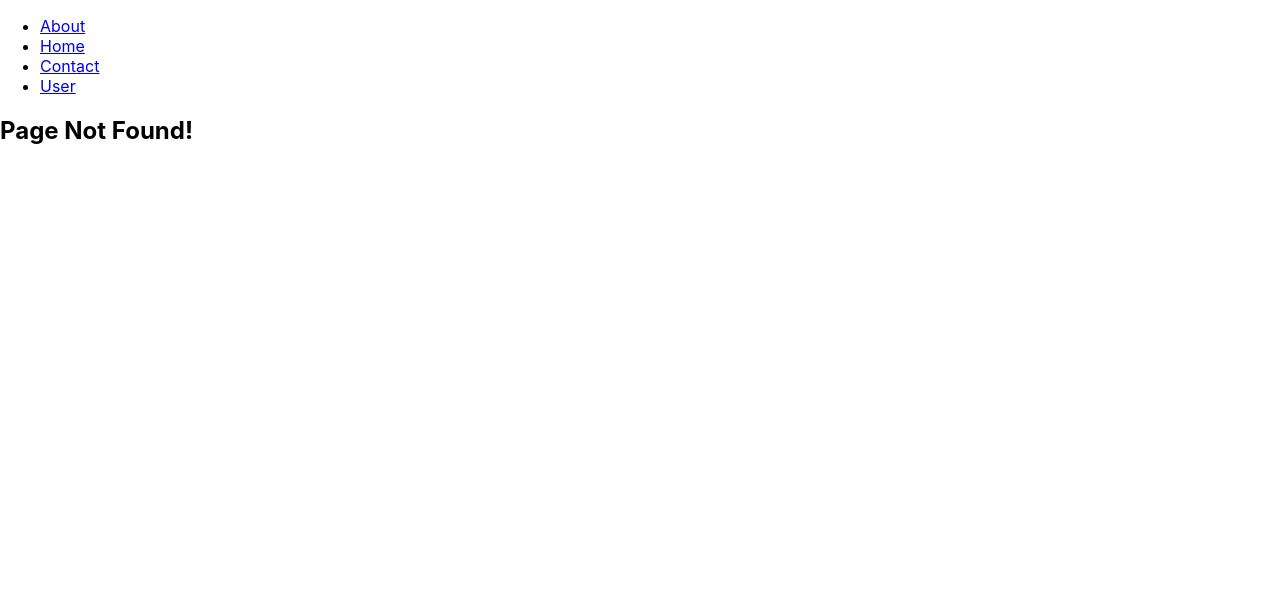
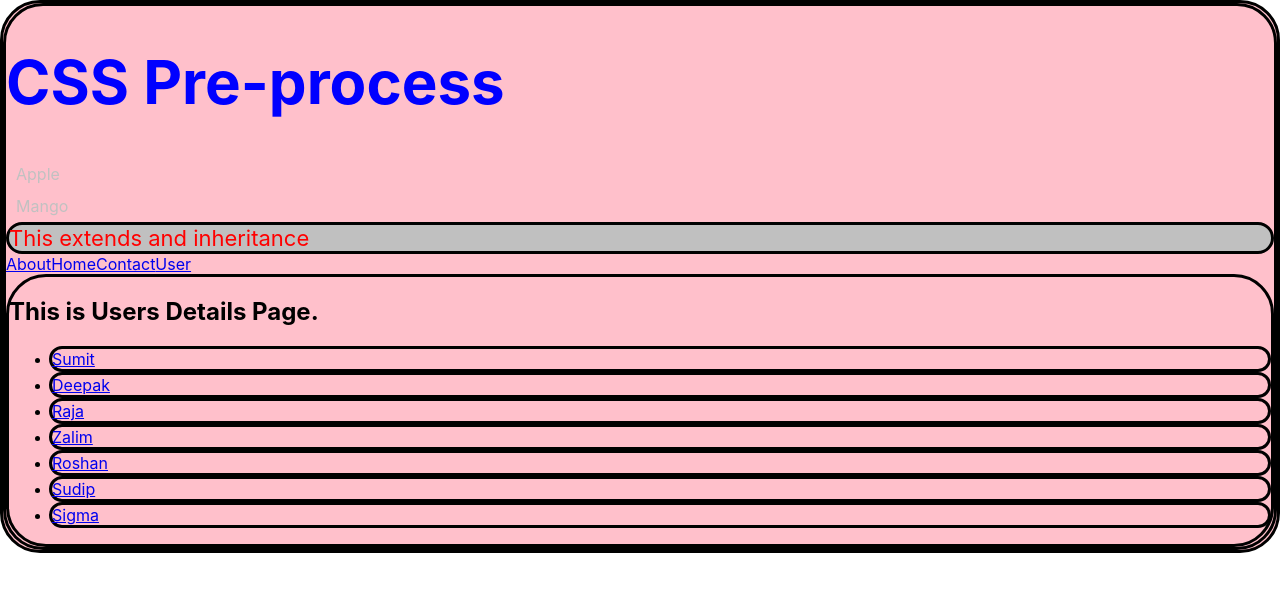
Before and after one commit to ravikr1310/interviewTaskForReactjs, a React (Create React App) app: page /user/1 in a window 1280 px wide. Before the commit this address had no page. Shown: the top 592 px of the page. Built offline with nearby package versions, Linux system fonts and the light colour scheme.

Commit message:
modified code

```diff
--- a/package.json
+++ b/package.json
@@ -9,6 +9,7 @@
     "react": "^17.0.2",
     "react-dom": "^17.0.2",
     "react-scripts": "4.0.3",
+    "sass": "^1.45.0",
     "web-vitals": "^1.1.2"
   },
   "scripts": {
--- a/src/App.js
+++ b/src/App.js
@@ -1,5 +1,6 @@
 
 import './App.css';
+import './Assets/my-sass.scss';
 import Layout from './components/Layout/Layout';
 import { BrowserRouter as Router, Switch, Route, Routes } from "react-router-dom";
 import Home from './components/Home/Home';
@@ -9,25 +10,31 @@ import NotFound from './components/PageNotFound/NotFound';
 import Users from './components/Users/Users';
 
 function App() {
-  const users = [
-    { id: 1, name: "Sumit", email: "sumit@gmail.com" },
-    { id: 2, name: "Deepak", email: "deepak@gmail.com" },
-    { id: 3, name: "Raja", email: "raja@gmail.com" },
-    { id: 4, name: "Zalim", email: "zalim@gmail.com" },
-    { id: 5, name: "Roshan", email: "roshan@gmail.com" },
-    { id: 6, name: "Sudip", email: "sudip@gmail.com" },
-    { id: 7, name: "Sigma", email: "sigma@gmail.com" },
-  ]
+
+  const test = "Ravi Kumar";
   return (
     <div>
+
+        <h1>CSS Pre-process</h1>
+        <nav>
+          <ul>
+            <li>
+              <a href="#">Apple</a>
+              <a href="#">Mango</a>
+            </li>
+          </ul>
+        </nav>
+        <div className='container'>
+          This extends and inheritance
+        </div>
         <Router>
           <Layout />
           <Routes>
-          <Route exact path="/" element={<Home />} />
+            <Route exact path="/" element={<Home/>} />
             <Route path="/about" element={<About />} />
             <Route path="/contact" element={<Contact />} />
-          <Route path="/user" element={<Users userdata={users}/>}/>
-          <Route path="*" exact element={<NotFound/>}/>
+            <Route path="/user/:ids" element={<Users />} />
+            <Route path="*" exact element={<NotFound />} />
           </Routes>
         </Router>
       </div>
--- /dev/null
+++ b/src/Assets/_extendsInheritance.scss
@@ -0,0 +1,6 @@
+.container-wrap{
+    background-color: silver;
+    font-size: 22px;
+    border-radius: 40px;
+    color:red;
+}
--- /dev/null
+++ b/src/Assets/_mixinGlobal.scss
@@ -0,0 +1,11 @@
+@mixin text-style{
+    color:blue;
+    font-weight: bold;
+    font-size: 60px;
+}
+
+@mixin custom-border-radius($radius){
+    border-radius: $radius;
+    background-color: pink;
+    border:3px solid #000;
+}
--- /dev/null
+++ b/src/Assets/_variables.scss
@@ -0,0 +1 @@
+$myColor: #c1c1c1;
--- /dev/null
+++ b/src/Assets/my-sass.scss
@@ -0,0 +1,33 @@
+@import 'variables';
+@import 'mixinGlobal';
+@import 'extendsInheritance';
+
+h1 {
+  @include text-style;
+}
+
+nav {
+  ul{
+    margin:0;
+    padding:0;
+    list-style:none
+  }
+  li{
+    display: inline-block;
+  }
+  a{
+    display: block;
+    padding:6px 10px;
+    text-decoration: none;
+    color: $myColor;
+
+  }
+}
+
+div{
+  @include custom-border-radius(40px)
+}
+
+.container{
+  @extend .container-wrap
+}
--- /dev/null
+++ b/src/GlobalVariable.js
@@ -0,0 +1,15 @@
+import { createContext } from 'react';
+
+const users = [
+    { id: 1, name: "Sumit", email: "sumit@gmail.com" },
+    { id: 2, name: "Deepak", email: "deepak@gmail.com" },
+    { id: 3, name: "Raja", email: "raja@gmail.com" },
+    { id: 4, name: "Zalim", email: "zalim@gmail.com" },
+    { id: 5, name: "Roshan", email: "roshan@gmail.com" },
+    { id: 6, name: "Sudip", email: "sudip@gmail.com" },
+    { id: 7, name: "Sigma", email: "sigma@gmail.com" },
+  ]
+
+const UserContext = createContext(users);
+
+export default UserContext;
--- a/src/components/Home/Home.js
+++ b/src/components/Home/Home.js
@@ -1,6 +1,10 @@
+import UserContext from '../../GlobalVariable'
+import { useContext } from 'react';
+
 function Home(){
+    const value = useContext(UserContext);
     return(
-        <h2>This is home page.</h2>
+        <h2>This is home page.{value.name}</h2>
     )
 }
 export default Home;
--- a/src/components/Layout/Layout.js
+++ b/src/components/Layout/Layout.js
@@ -1,24 +1,15 @@
 import {Outlet, Link} from 'react-router-dom';
 
 function Layout(){
+    const ids = 111;
     return(
-        <div>
-            <ul>
-                <li>
-                    <Link to="/about">About</Link>
-                </li>
-                <li>
-                    <Link to="/home">Home</Link>
-                </li>
-                <li>
-                    <Link to="/contact">Contact</Link>
-                </li>
-                <li>
-                    <Link to="/user">User</Link>
-                </li>
-            </ul>
+        <>
+            <Link to="/about">About</Link>
+            <Link to="/home">Home</Link>
+            <Link to="/contact">Contact</Link>
+            <Link to={"/user/"+ids}>User</Link>
             <Outlet/>
-        </div>
+        </>
     )
 }
 
--- a/src/components/Modal/Modal.js
+++ b/src/components/Modal/Modal.js
@@ -1,7 +1,8 @@
 function Modal(props){
+    console.log(props)
     return(
         <div className="modal">
-            <h4>User Name: {props.name}</h4>
+            <h4>User Name: {props}</h4>
             <h6>User Email Id: ravi@gmail.com</h6>
         </div>
     )
--- a/src/components/Users/Users.js
+++ b/src/components/Users/Users.js
@@ -1,32 +1,36 @@
-import React, { useState } from 'react';
+import React, { useState, useContext,useEffect } from 'react';
 import { Link } from 'react-router-dom';
 import Modal from '../Modal/Modal';
+import UserContext from '../../GlobalVariable';
 
 function Users(props) {
-    const [data, setData] = useState(props.userdata);
-    const [count,setCount] = useState(0);
+    const [count, setCount] = useState(0);
+    const user = useContext(UserContext);
+    const [userdetails, setUserdetails] = useState({});
+    const [isvisible, setIsvisible] = useState(false);
 
-    const handleModal = (value) =>{
+    const handleModal = (value) => {
         debugger;
-        // setCount(value);
-        // alert(count);
-        setCount(previousState => {
-            return { ...previousState, id: value }
-          });
+        // setIsvisible(true);
+        setUserdetails(value);
+
     }
-
+    useEffect(() => {
+        handleModal();
+      }, [props]);
     return (
         <div>
             <h2>This is Users Details Page.</h2>
             <ul>
-                {data.map((item) => (
+                {
+                    user.map((item) => (
                     <div>
-                        <li><Link to={item.name} onClick={() => handleModal(item.id)}>{item.name}</Link></li>
-                        {
-                            count === item.id && <Modal/>
-                        }
-                    </div>))}
+                        <li><Link to={"/user/"+item.id} key={item.id} onClick={() => handleModal(item)}>{item.name}</Link></li>
+                    </div>
+
+                ))}
             </ul>
+            {/* <Modal handleModal={handleModal()}/> */}
         </div>
     )
 }
```
Also changed, not shown: 1 other file (tests, documents, lock files or other folders). Lines whose indentation alone changed are shown as unchanged.
